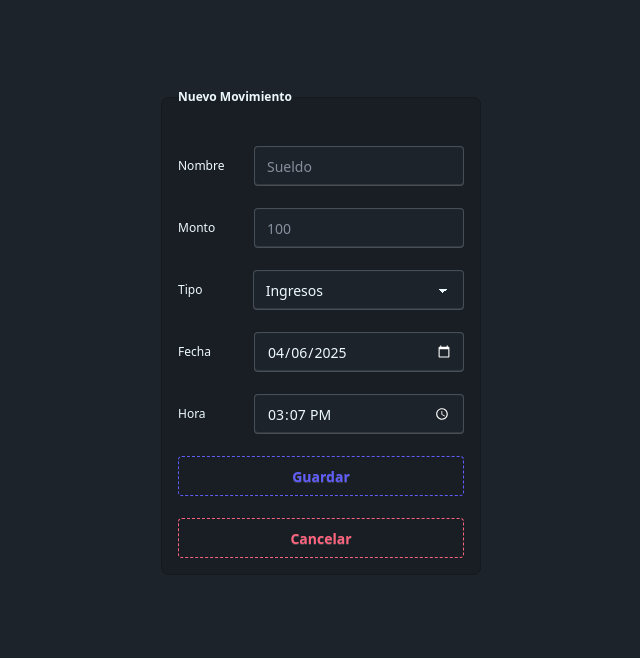
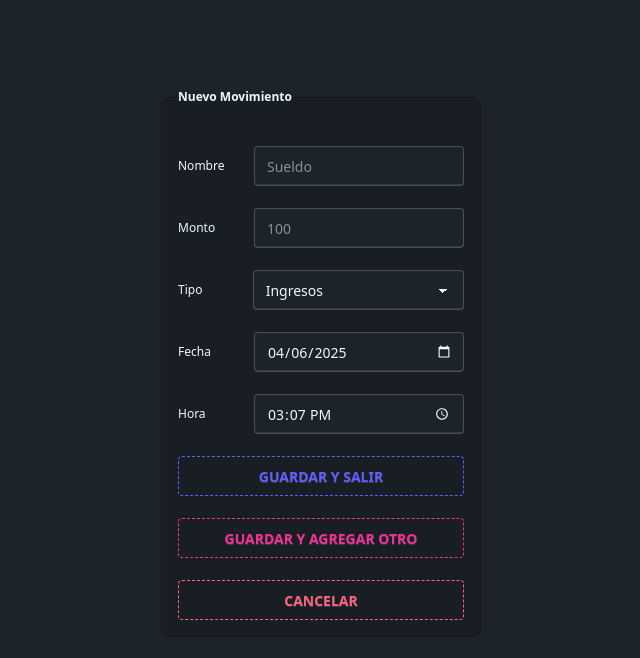
Before and after one commit to asosar20/control-gastos, a Vue app: page /new-input in a window 1280 px wide. Shown: the top 658 px of the page, without its empty margins (319-959 px from the left). Built offline with nearby package versions, Linux system fonts and the light colour scheme.

Commit message:
Mejora: Funcionalidad de botones en formulario de nuevo movimiento

```diff
--- a/src/views/NewView.vue
+++ b/src/views/NewView.vue
@@ -1,9 +1,10 @@
 <script setup lang="ts">
 import { ref, onMounted } from "vue";
 import { useStorage } from "@vueuse/core";
-import { useRoute } from "vue-router";
+import { useRoute, useRouter } from "vue-router";
 
 const route = useRoute();
+const router = useRouter();
 const emit = defineEmits(["guardar"]);
 
 const nombre = ref("");
@@ -26,7 +27,7 @@ onMounted(() => {
   hora.value = `${horas}:${minutos}`;
 });
 
-function guardar() {
+function guardar(salir = false) {
   if (
     !nombre.value ||
     !monto.value ||
@@ -64,9 +65,12 @@ function guardar() {
   emit("guardar", nuevoMovimiento);
   movimientos.value.push(nuevoMovimiento);
 
+  if (salir) {
+    router.push('/');
+  } else {
     nombre.value = "";
     monto.value = null;
-  tipo.value = "Ingresos";
+    tipo.value = route.query.tipo?.toString() || "Ingresos";
 
     const ahora = new Date(
       new Date().toLocaleString("en-US", { timeZone: "America/Lima" })
@@ -76,6 +80,7 @@ function guardar() {
       .getMinutes()
       .toString()
       .padStart(2, "0")}`;
+  }
 }
 </script>
 
@@ -124,12 +129,16 @@ function guardar() {
         <input v-model="hora" type="time" class="input w-full" />
       </div>
 
-      <button @click="guardar" class="btn btn-dash btn-primary w-full">
-        Guardar
+      <button @click="() => guardar(true)" class="btn btn-dash btn-primary w-full">
+        GUARDAR Y SALIR
+      </button>
+
+      <button @click="() => guardar(false)" class="btn btn-dash btn-secondary w-full">
+        GUARDAR Y AGREGAR OTRO
       </button>
 
       <RouterLink to="/">
-        <button @click="guardar" class="btn btn-dash btn-error w-full">Cancelar</button>
+        <button class="btn btn-dash btn-error w-full">CANCELAR</button>
       </RouterLink>
     </fieldset>
   </div>
```
Lines whose indentation alone changed are shown as unchanged.
